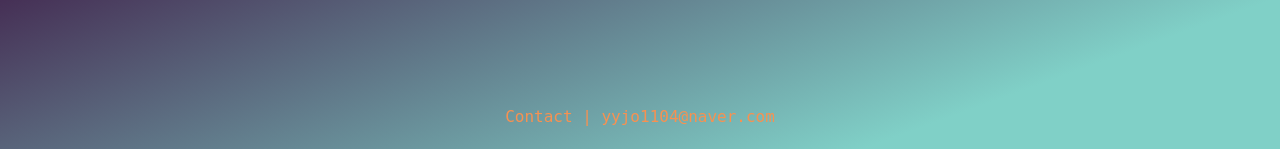
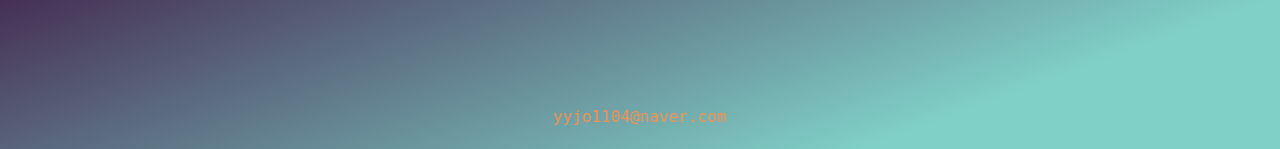
Before and after one commit to RyanYJOh/web3idea, a Django app: page / in a window 1280 px wide. Shown: the part 651-800 px from the top of the page. Run offline with Django 4.2, Linux system fonts and the light colour scheme; some libraries are stand-ins or nearby versions; some web fonts are replaced.

Commit message:
minor change

```diff
--- a/api/templates/home.html
+++ b/api/templates/home.html
@@ -90,7 +90,7 @@
     <footer>
         <div class="row justify-content-center fixed-bottom text-center">
             <div class="col text-center">
-                Contact | yyjo1104@naver.com
+                yyjo1104@naver.com
             </div>
         </div>
     </footer>
```
